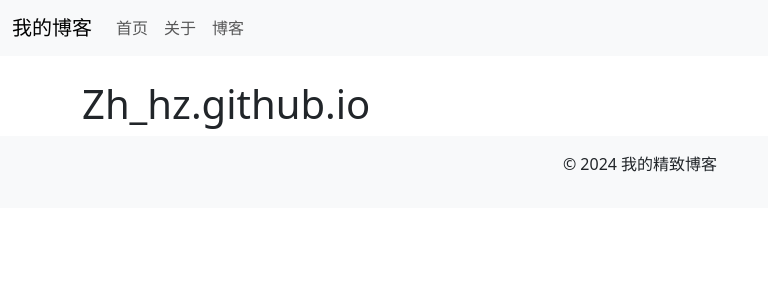
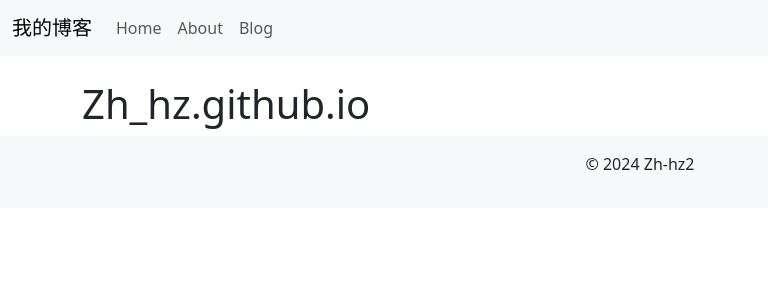
Before and after one commit to Zh-hz2/zh-hz2.github.io, a Jekyll site: the page built from README.md, in a window 1280 px wide. Shown: the top 300 px of the page, without its empty margins (0-768 px from the left). Built offline with Jekyll 4.4.1, drawn with Linux system fonts in a browser that asks for light colours; our own code applies the rules of GitHub Pages for plain Markdown files; a script that is not in the unit is left out.

Commit message:
Update default.html

```diff
--- a/_layouts/default.html
+++ b/_layouts/default.html
@@ -10,19 +10,19 @@
   <nav class="navbar navbar-expand-lg navbar-light bg-light">
     <div class="container-fluid">
       <a class="navbar-brand" href="#">{{ site.title }}</a>
-<!--       <button class="navbar-toggler" type="button" data-bs-toggle="collapse" data-bs-target="#navbarNav" aria-controls="navbarNav" aria-expanded="false" aria-label="Toggle navigation">
+      <button class="navbar-toggler" type="button" data-bs-toggle="collapse" data-bs-target="#navbarNav" aria-controls="navbarNav" aria-expanded="false" aria-label="Toggle navigation">
         <span class="navbar-toggler-icon"></span>
-      </button> -->
+      </button>
       <div class="collapse navbar-collapse" id="navbarNav">
         <ul class="navbar-nav">
           <li class="nav-item">
-            <a class="nav-link" href="{{ "/" | relative_url }}">首页</a>
+            <a class="nav-link" href="{{ "/" | relative_url }}">Home</a>
           </li>
           <li class="nav-item">
-            <a class="nav-link" href="{{ "/about" | relative_url }}">关于</a>
+            <a class="nav-link" href="{{ "/about" | relative_url }}">About</a>
           </li>
           <li class="nav-item">
-            <a class="nav-link" href="{{ "/blog" | relative_url }}">博客</a>
+            <a class="nav-link" href="{{ "/blog" | relative_url }}">Blog</a>
           </li>
         </ul>
       </div>
@@ -34,7 +34,7 @@
   </div>
 
   <footer class="bg-light text-center py-3">
-    <p>&copy; 2024 我的精致博客</p>
+    <p>&copy; 2024 Zh-hz2</p>
   </footer>
 
   <script src="https://cdn.jsdelivr.net/npm/bootstrap@5.3.0/dist/js/bootstrap.bundle.min.js"></script>
```
